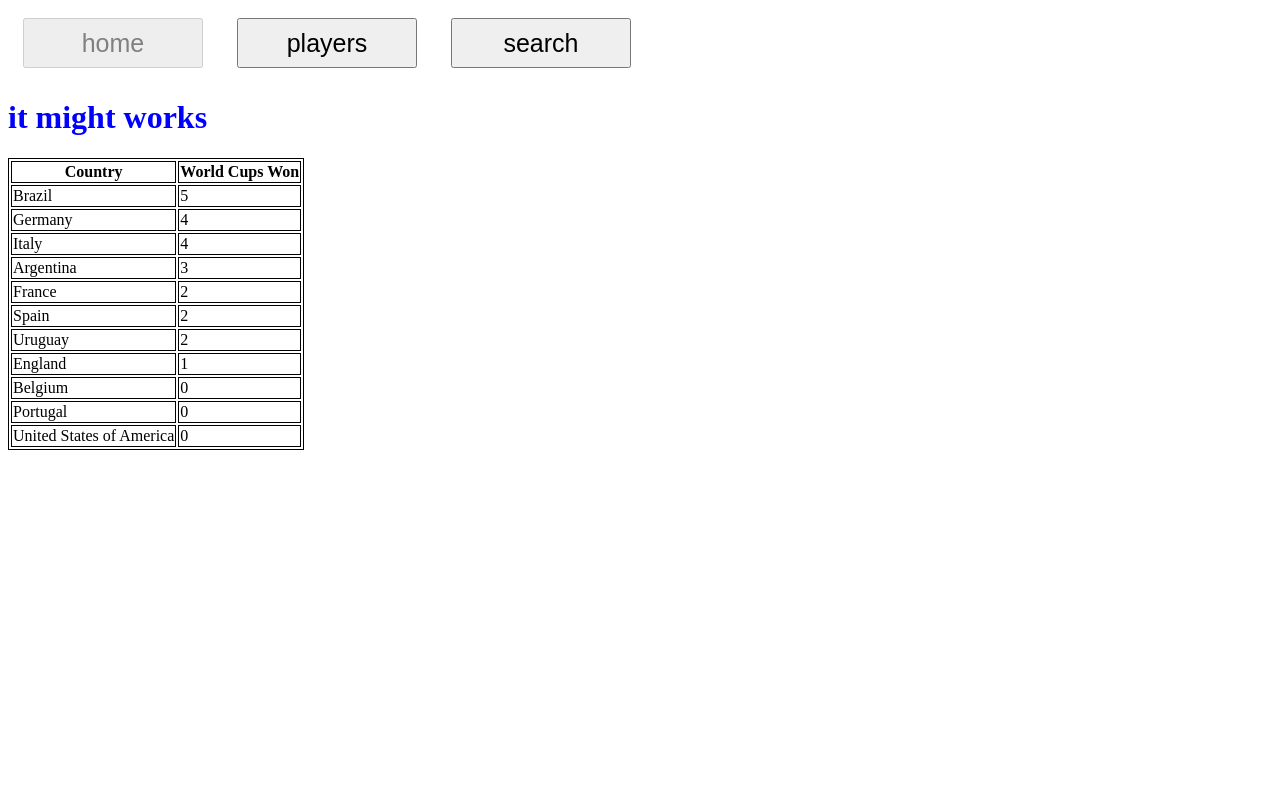
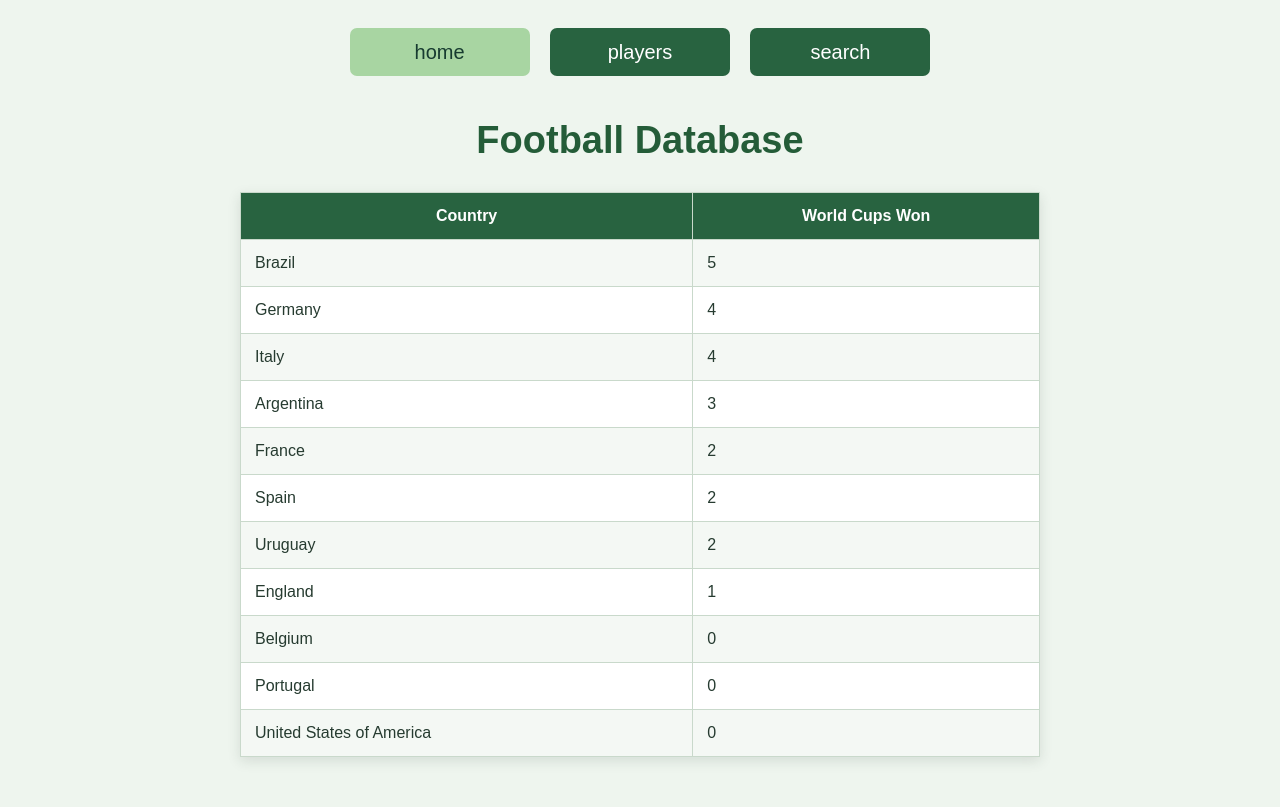
Before and after one commit to aldridged-oop/football_stats_tracker, a Flask app: page / in a window 1280 px wide. Before the commit the page ends 450 px from the top, so only its background shows below. Run offline with Flask 3, Linux system fonts and the light colour scheme; data comes from the database, SQL or seed files in the repository.

Commit message:
Made website look visually appealing

```diff
--- a/static/style.css
+++ b/static/style.css
@@ -1,28 +1,68 @@
+body {
+    margin: 0;
+    padding: 20px;
+    background-color: #eef5ee;
+    color: #263b30;
+    font-family: Arial, sans-serif;
+    text-align: center;
+}
+
 h1 {
-    color: blue;
-    size: 50px;
+    margin: 35px 0 25px;
+    color: #245c38;
+    font-size: 38px;
+}
+
+button,
+th {
+    background-color: #286340;
+    color: white;
 }
 
 button {
-    color: black;
-    height: 50px;
     width: 180px;
-    font-size: 25px;
-    margin: 10px 15px;
+    height: 48px;
+    margin: 8px;
+    border: none;
+    border-radius: 7px;
+    background-color: #286340;
+    color: white;
+    font-size: 20px;
+    cursor: pointer;
 }
 
-#home .home {
-    color: gray;
+button:hover {
+    background-color: #3d8051;
 }
 
-#player .player{
-    color: gray;
+#home .home,
+#player .player,
+#search .search {
+    background-color: #a8d5a2;
+    color: #173b30;
+    cursor: default;
 }
 
-#search .search{
-    color: gray;
+table {
+    width: 80%;
+    max-width: 800px;
+    margin: 30px auto;
+    border-collapse: collapse;
+    background-color: white;
+    box-shadow: 0 4px 12px #263b3020;
 }
 
-table, th, td {
-  border:1px solid black;
+th,
+td {
+    padding: 14px;
+    border: 1px solid #c9d9cb;
 }
+
+th {
+    background-color: #286340;
+    color: white;
+}
+
+tr:nth-child(even) {
+    background-color: #f4f8f4;
+}
--- a/templates/home.html
+++ b/templates/home.html
@@ -6,7 +6,7 @@
 <button class="home" disabled>home</button> <button class="player" onclick="location.replace('players.html')">players</button> <button class="search" onclick="location.replace('search.html')">search</button>
 
 
-<h1>it might works</h1>
+<h1>Football Database</h1>
 
 
 
```
